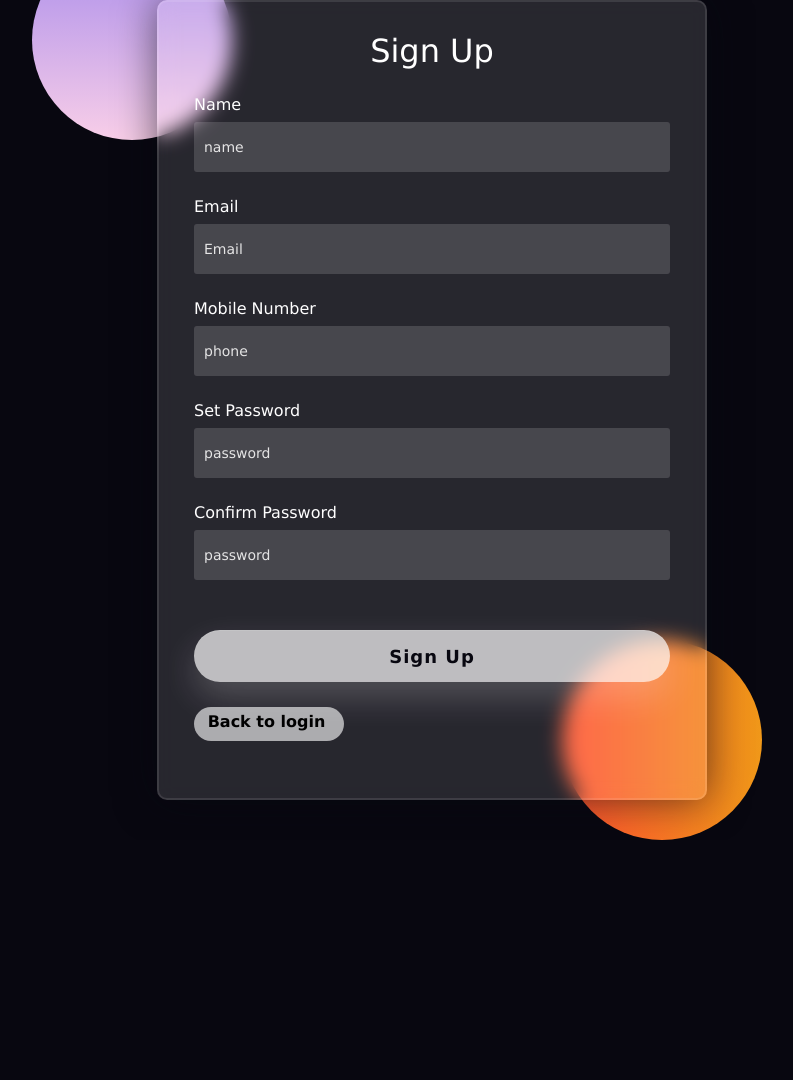
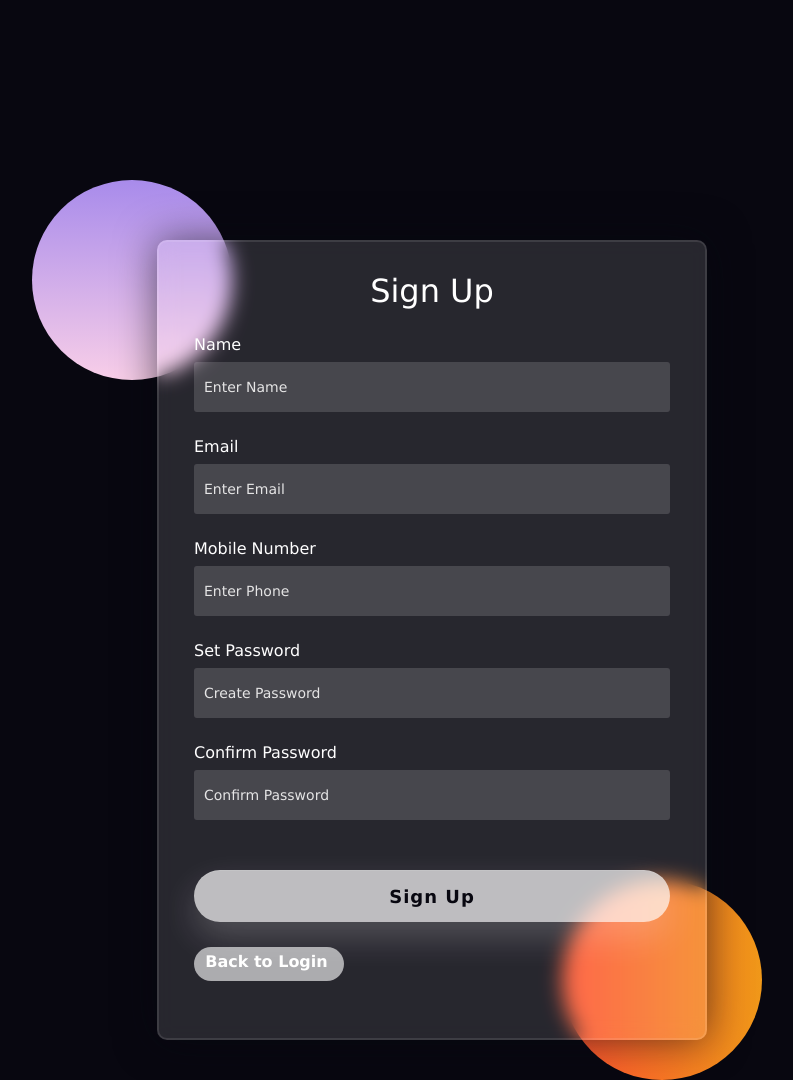
Before and after one commit to codertoday/EmoPlayer.github.io, a Django app: template main/templates/signup.html in a window 1280 px wide. Shown: the whole page, without its empty margins (208-1001 px from the left). Before the commit the page ends 840 px from the top, so only its background shows below. Run offline with Django 3.2, Linux system fonts and the light colour scheme; the template is opened without the code that fills it, so the values that code supplies are empty.

Commit message:
done with login signup

```diff
--- a/main/static/css/signupstyle.css
+++ b/main/static/css/signupstyle.css
@@ -9,7 +9,7 @@
     height: 720px;
     position: absolute;
     transform: translate(-50%, -50%);
-    top: 50%;
+    top: 80%;
     left: 50%;
 }
 
--- a/main/templates/signup.html
+++ b/main/templates/signup.html
@@ -9,29 +9,29 @@
 
 </head>
 <body>
-        <div class="background">
+        <div class="background" >
             <div class="shape"></div>
             <div class="shape1"></div>
-            <form>
+            <form >
                 <h3>Sign Up</h3>
                     <label for="name">Name</label>
-                    <input for="text" id="name" placeholder="name">
+                    <input for="text" id="name" placeholder="Enter Name">
 
                     <label for="email">Email</label>
-                    <input for="text" id="email" placeholder="Email">
+                    <input for="text" id="email" placeholder="Enter Email">
 
                     <label for="phone">Mobile Number</label>
-                    <input for="text" id="phone" placeholder="phone">
+                    <input for="text" id="phone" placeholder="Enter Phone">
 
                     <label for="setpassword">Set Password</label>
-                    <input type="setpassword" id="setpassword" placeholder="password">
+                    <input type="setpassword" id="setpassword" placeholder="Create Password">
 
                     <label for="confirmpassword">Confirm Password</label>
-                    <input type="confirmpassword" id="confirmpassword" placeholder="password">
+                    <input type="confirmpassword" id="confirmpassword" placeholder="Confirm Password">
 
                     <button>Sign Up</button>
                     <div class="options">
-                        <div>Back to login</div>
+                        <div><a href="./login.html" style="color:white;text-decoration:none">Back to Login</a></div>
 
                     </div>
                 </form>
```
Also changed, not shown: main/templates/login.html (+4 -4 lines).
